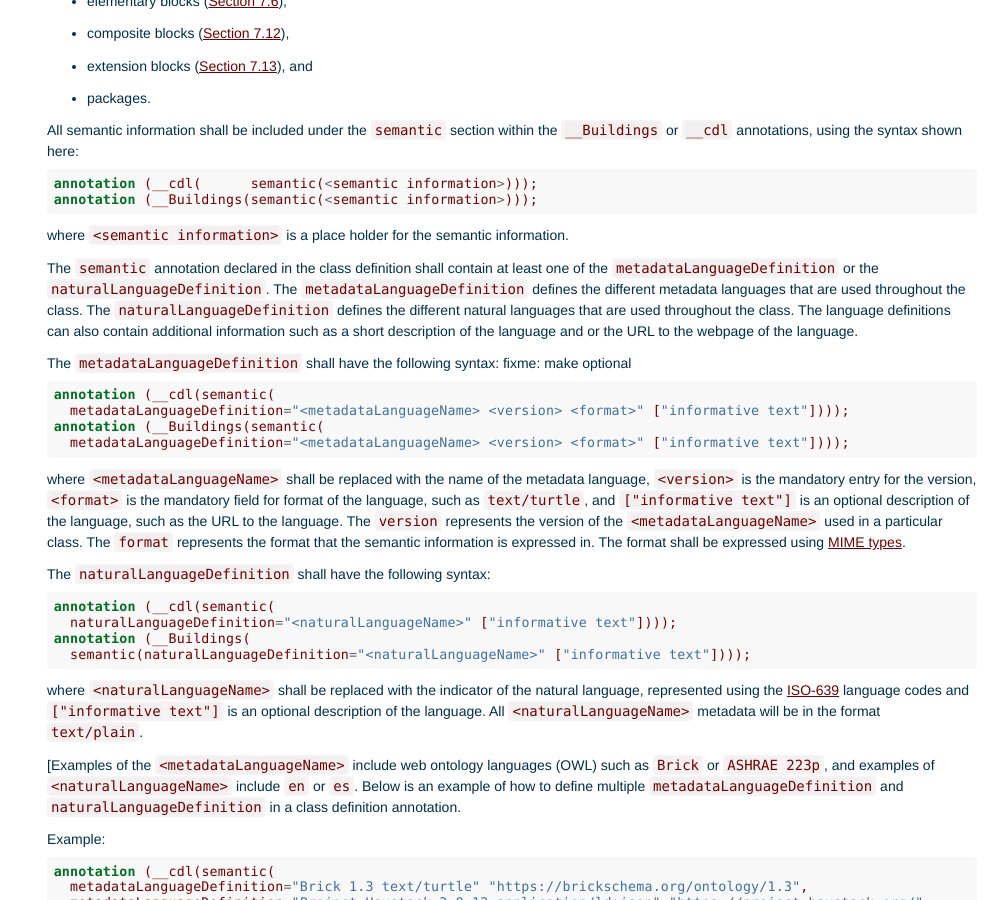
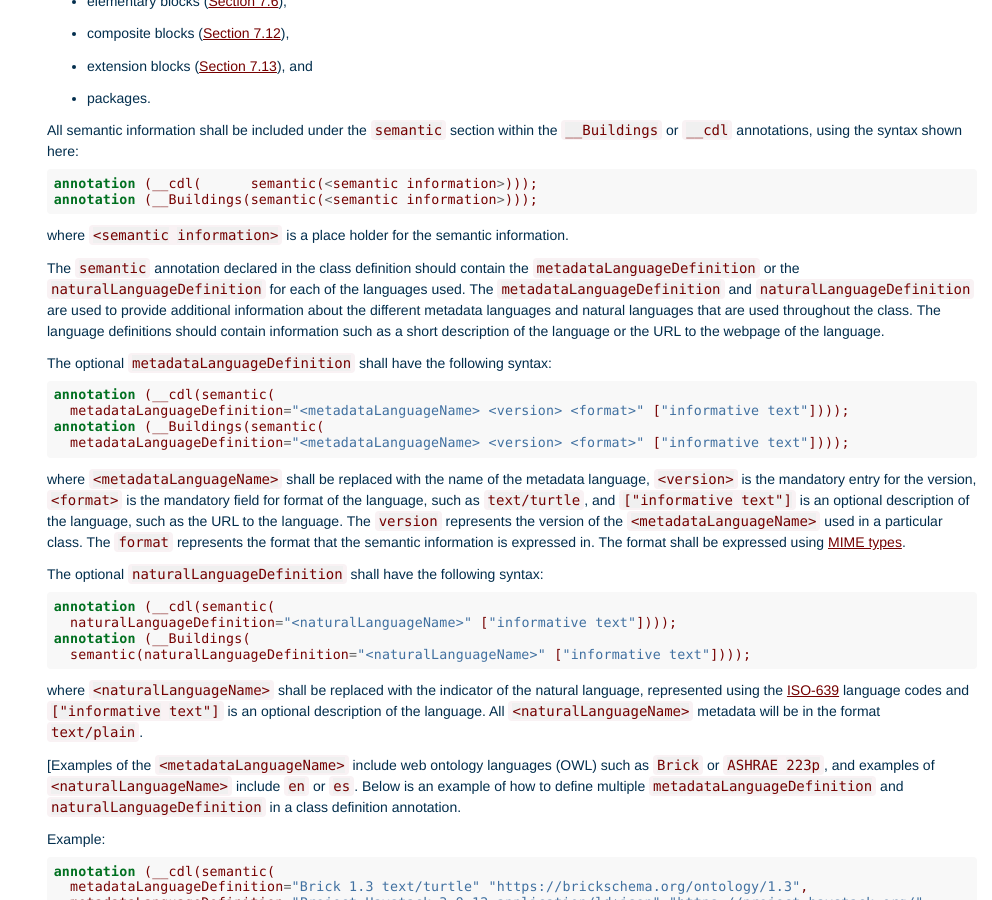
Before and after one commit to lbl-srg/obc, a Sphinx documentation site: the page built from specification/source/cdl.rst, in a window 1280 px wide and 900 px high, scrolled down 23705 px. Shown: the whole window, without its empty margins (288-1280 px from the left). Built offline with Sphinx 7.4.7, drawn with Linux system fonts in a browser that asks for light colours; formulas are drawn with MathJax 3; cross-references to code outside the pages are shown as plain code; some of the changed text lies outside the part shown.

Commit message:
updating semantic information section

```diff
--- a/specification/source/cdl.rst
+++ b/specification/source/cdl.rst
@@ -1722,17 +1722,16 @@ All semantic information shall be included under the ``semantic`` section within
 
 where ``<semantic information>`` is a place holder for the semantic information.
 
-The ``semantic`` annotation declared in the class definition shall contain at
-least one of the ``metadataLanguageDefinition`` or the ``naturalLanguageDefinition``.
-The ``metadataLanguageDefinition`` defines the different metadata
-languages that are used throughout the class. The ``naturalLanguageDefinition``
-defines the different natural languages that are used
-throughout the class. The language definitions can also contain additional
-information such as a short description of the language and or the URL to the
-webpage of the language.
-
-The ``metadataLanguageDefinition`` shall have the following syntax:
-fixme: make optional
+The ``semantic`` annotation declared in the class definition should contain
+the ``metadataLanguageDefinition`` or the ``naturalLanguageDefinition`` for each of
+the languages used.
+The ``metadataLanguageDefinition`` and ``naturalLanguageDefinition``
+are used to provide additional information about the different metadata
+languages and natural languages that are used throughout the class. The
+language definitions should contain information such as a short description
+of the language or the URL to the webpage of the language.
+
+The optional ``metadataLanguageDefinition`` shall have the following syntax:
 
 .. code-block:: modelica
 
@@ -1751,7 +1750,7 @@ The ``version`` represents the version of the
 format that the semantic information is expressed in. The format shall be expressed using
 `MIME types <https://developer.mozilla.org/en-US/docs/Web/HTTP/Basics_of_HTTP/MIME_types>`_.
 
-The ``naturalLanguageDefinition`` shall have the following syntax:
+The optional ``naturalLanguageDefinition`` shall have the following syntax:
 
 .. code-block:: modelica
 
@@ -1843,13 +1842,6 @@ Example:
 
 ]
 
-Fixme: likely delete this paragraph.
-There shall be a ``metadataLanguageDefinition`` for each of the ``metadataLanguage``
-used and the ``metadataLanguageDefinition`` shall be defined in the class definition
-annotation. Similarly, there shall be a ``naturalLanguageDefinition`` for each of the
-``naturalLanguage`` used and the ``naturalLanguageDefinition`` shall be defined in the
-class definition annotation.
-
 If an instance declaration contains semantic information, it overrides the semantic information
 of its class definition.
 If an instance declaration does not contain semantic information, it inherits the semantic information
@@ -1870,10 +1862,10 @@ If there are other instances defined in the instance's class definition, their
 ``metadata`` shall also be used if it is in the same ``metadataLanguage`` or
 ``naturalLanguage`` unless explicitly overwritten.
 
-Additionally, if there already exists a semantic model for a particular class,
-it shall be referred to in the class definition annotation using the syntax
+Additionally, if there already exists a semantic model for a particular class
+or for an instance,
+it shall be referred to in the annotation using the syntax
 defined below:
-fixme: handle instances also.
 
 .. code-block:: modelica
 
```
